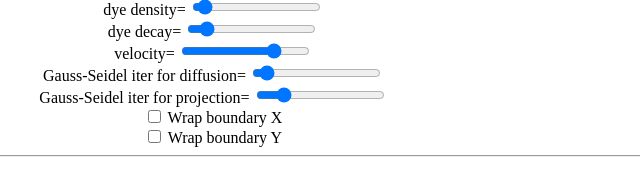
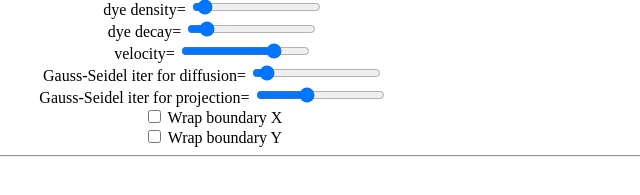
Before and after one commit to msakuta/cfd-wasm, a plain HTML site: page pkg/index.html in a window 1280 px wide. Shown: the part 513-708 px from the top of the page, 427-1067 px from the left. Drawn offline with nearby package versions, Linux system fonts and the light colour scheme; some packages are replaced by stand-ins of ours; a script that the page names is missing.

```diff
--- a/pkg/index.html
+++ b/pkg/index.html
@@ -68,7 +68,7 @@
       </div>
       <div>
         Gauss-Seidel iter for projection=<span id="projIterLabel"></span>
-        <input id="projIter" type="range" max="50" min="1" step="1" value="10">
+        <input id="projIter" type="range" max="50" min="1" step="1" value="20">
       </div>
       <div>
         <label>
```
Also changed, not shown: README.md.
